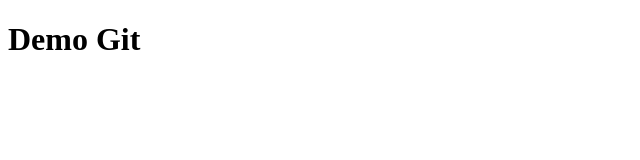
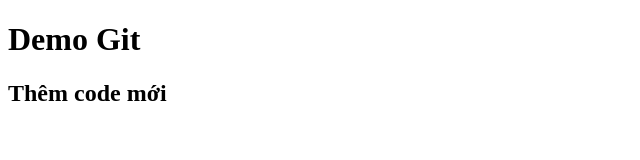
Before and after one commit to linhuachung/ChungBC05, a plain HTML site: page index.html in a window 1280 px wide. Shown: the whole page, without its empty margins (0-640 px from the left). Drawn offline with Linux system fonts and the light colour scheme.

Commit message:
Them Code Moi

```diff
--- a/index.html
+++ b/index.html
@@ -8,6 +8,7 @@
 <body>
     <header>
         <h1>Demo Git</h1>
+        <h2>Thêm code mới</h2>
     </header>
 </body>
 </html>
```
